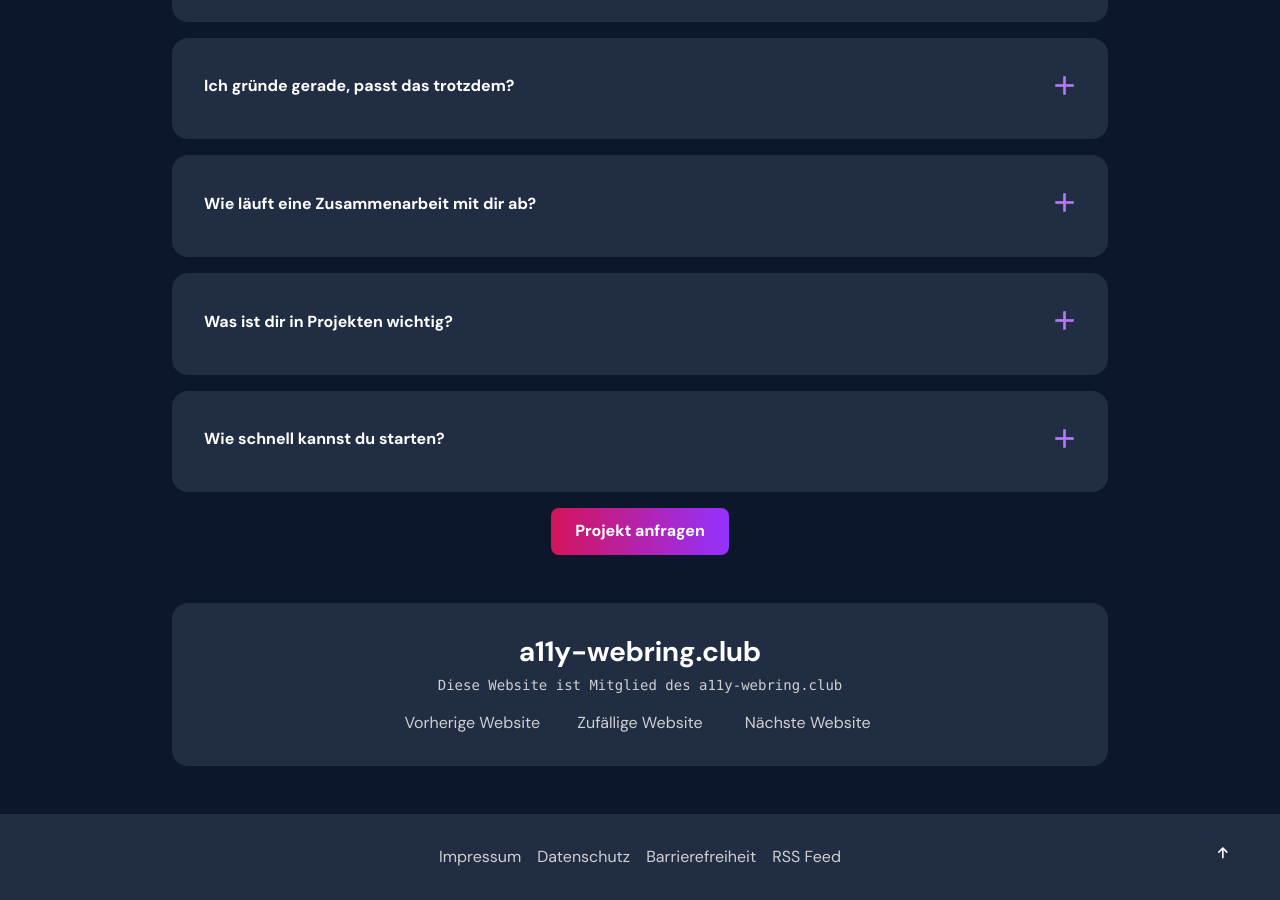
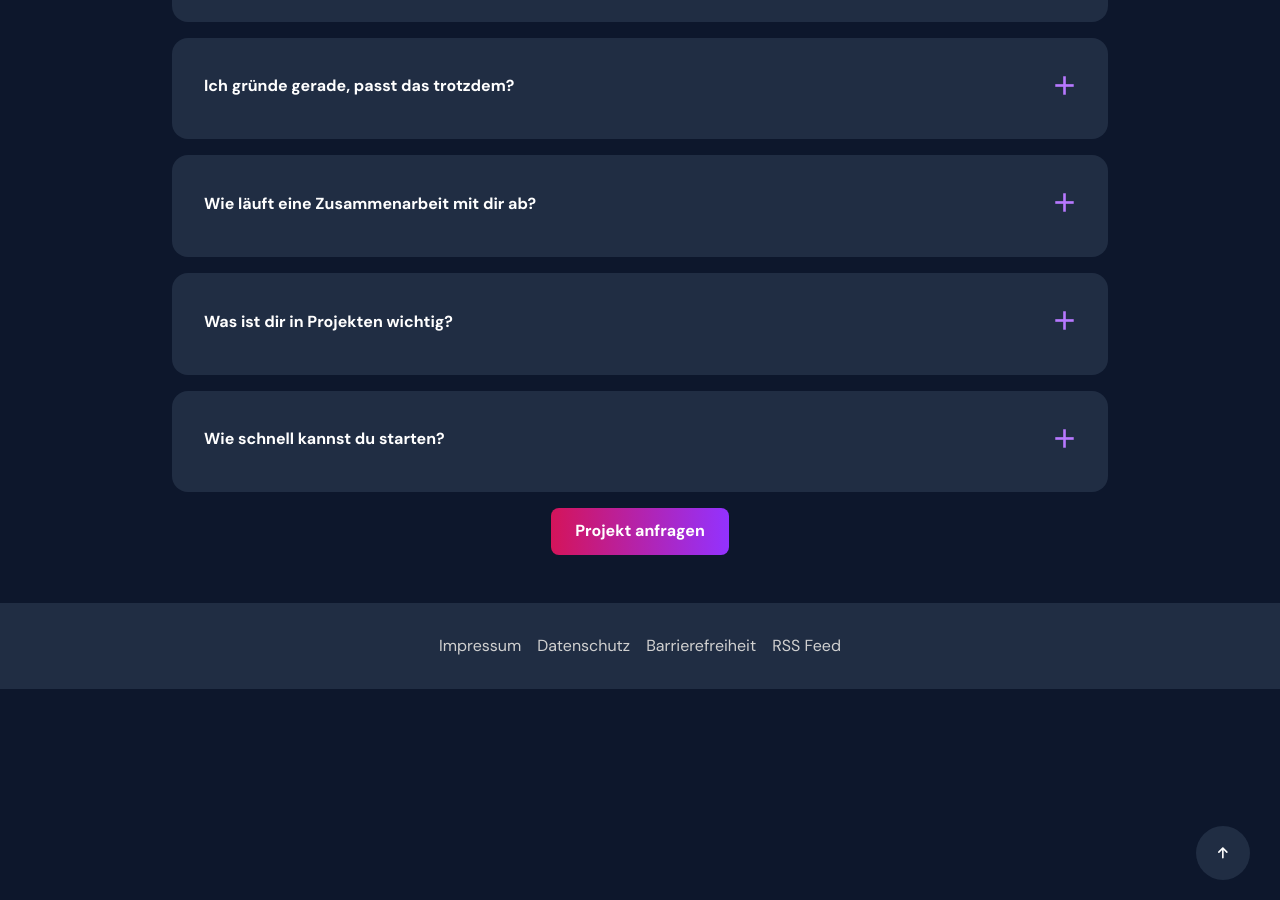
Before and after one commit to enaaacode/annabelle-feiler.github.io, a Jekyll site: the page built from about.html, in a window 1280 px wide and 900 px high, scrolled down 1258 px. Built offline with Jekyll 4.4.1, drawn with Linux system fonts in a browser that asks for light colours.

Commit message:
clean up files

```diff
--- a/Gemfile
+++ b/Gemfile
@@ -1,4 +1,4 @@
 source "https://rubygems.org"
 
-gem "jekyll", "~> 4.3.2"
+gem "jekyll", "~> 4.4.1"
 gem "jekyll-feed", "~> 0.15"
--- a/_data/navigation.yml
+++ b/_data/navigation.yml
@@ -7,8 +7,5 @@
 - title: 'Projekte'
   link: '/projekte'
 
-- title: 'Blog'
-  link: '/blog'
-
 - title: 'Kontakt'
   link: '/kontakt'
--- a/_includes/a11y.html
+++ /dev/null
@@ -1,43 +0,0 @@
-<section class="a11y-webring-club boxradius">
-  <div id="a11y-webring-club">
-    <div class="heading">
-      <h2>a11y-webring.club</h2>
-      <p>
-        Diese Website ist Mitglied des
-        <a rel="external" href="https://a11y-webring.club/">
-          a11y-webring.club
-        </a>
-      </p>
-    </div>
-  </div>
-
-  <div class="a11y-grid">
-    <div class="a11y-box">
-      <a
-        rel="external"
-        referrerpolicy="strict-origin"
-        href="https://a11y-webring.club/prev"
-      >
-        Vorherige Website
-      </a>
-    </div>
-    <div class="a11y-box">
-      <a
-        rel="external"
-        referrerpolicy="strict-origin"
-        href="https://a11y-webring.club/random"
-      >
-        Zufällige Website
-      </a>
-    </div>
-    <div class="a11y-box">
-      <a
-        rel="external"
-        referrerpolicy="strict-origin"
-        href="https://a11y-webring.club/next"
-      >
-        Nächste Website
-      </a>
-    </div>
-  </div>
-</section>
--- a/_layouts/startseite.html
+++ b/_layouts/startseite.html
@@ -4,7 +4,7 @@
   <body>
     <header>{% include header.html %}</header>
 
-    <main>{{ content }} {% include a11y.html %}</main>
+    <main>{{ content }}</main>
 
     <footer>{% include footer.html %}</footer>
   </body>
```
Also changed, not shown: _data/faultier.yml (deleted, +0 -15 lines), _data/illu-gallerie.yml (deleted, +0 -45 lines), _data/projekte-alt.yml (deleted, +0 -35 lines), _data/projekte.yml (+10 -18 lines), faultier.html (deleted, +0 -23 lines), index.html (+1 -48 lines), resume.html (deleted, +0 -52 lines), Gemfile.lock.
